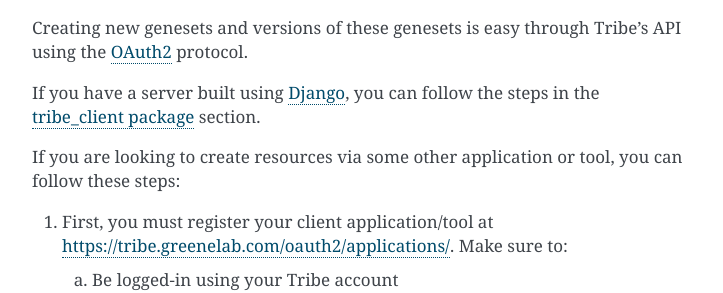
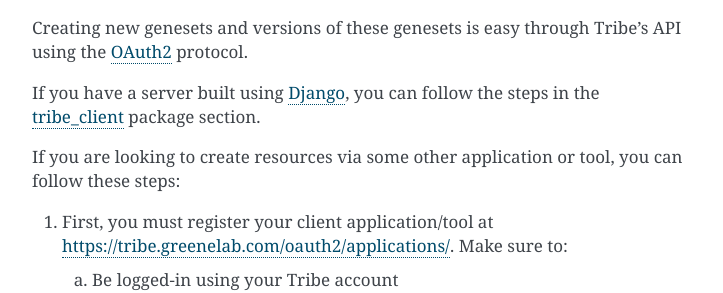
Before and after one commit to greenelab/tribe, a Sphinx documentation site: the page built from docs/source/api.rst, in a window 1280 px wide and 900 px high, scrolled down 4628 px. Shown: the part 155-448 px from the top of the window, without its empty margins (388-1111 px from the left). Built offline with Sphinx 7.4.7, drawn with Linux system fonts in a browser that asks for light colours.

```diff
--- a/docs/source/api.rst
+++ b/docs/source/api.rst
@@ -239,7 +239,7 @@ Creating new resources through Tribe's API
 ---------------------------------------------
 Creating new genesets and versions of these genesets is easy through Tribe's API using the `OAuth2 <http://oauth.net/2/>`_ protocol.
 
-If you have a server built using `Django <https://docs.djangoproject.com/en/dev/>`_, you can follow the steps in the :ref:`tribe_client package<tribe_client-quickstart>` section.
+If you have a server built using `Django <https://docs.djangoproject.com/en/dev/>`_, you can follow the steps in the :ref:`tribe_client<tribe_client-quickstart>` package section.
 
 If you are looking to create resources via some other application or tool, you can follow these steps:
 
```
